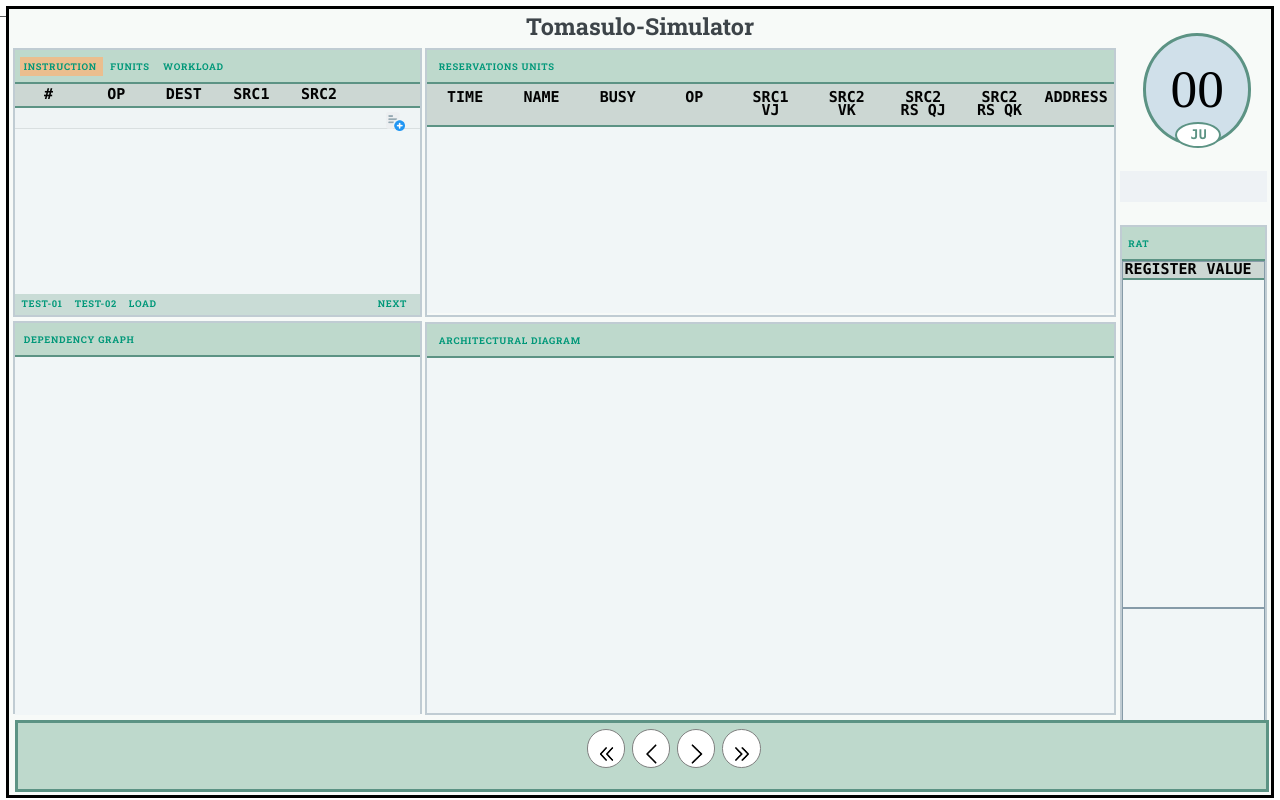
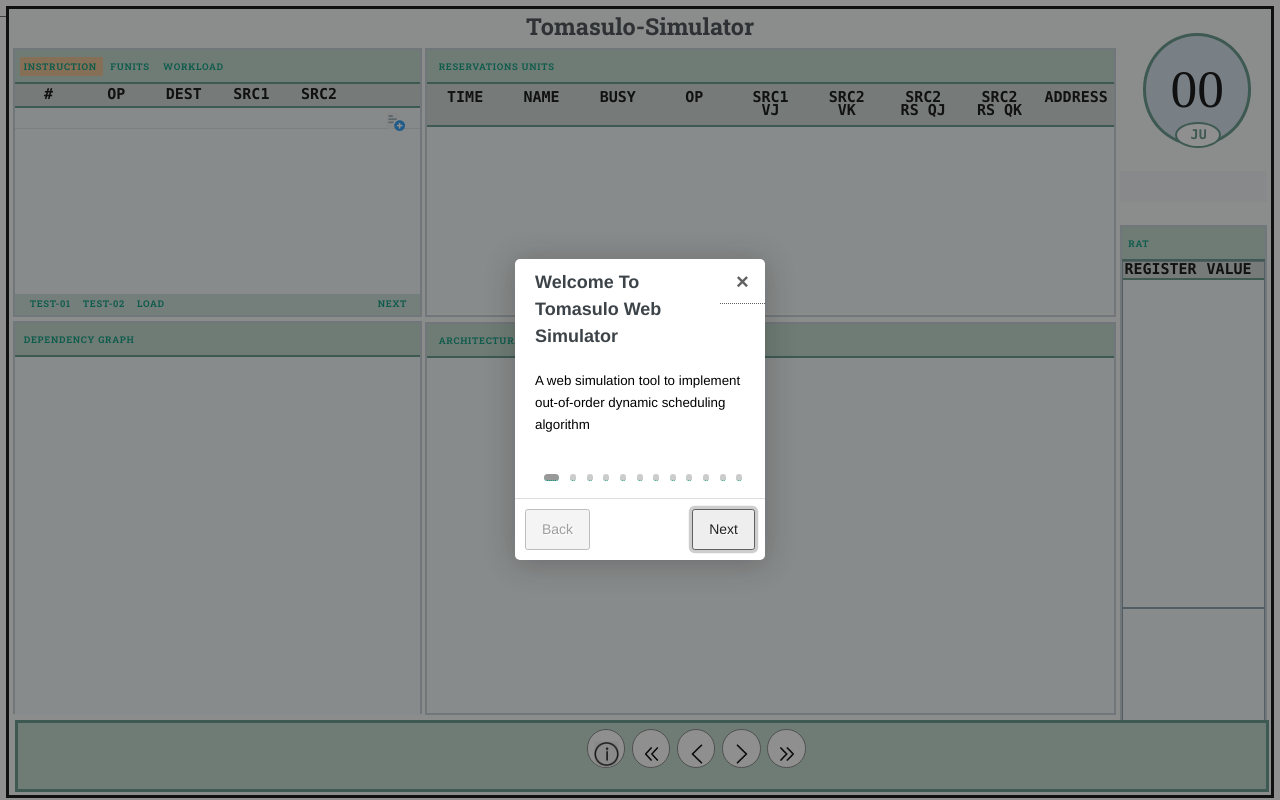
Before and after one commit to pc2/Tomasulo-Web-Simulator, a plain HTML site: page index.html in a window 1280 px wide. Both pictures are taken after a click on the button 605 px from the left and 748 px from the top of the page. Drawn offline with Linux system fonts and the light colour scheme.

Commit message:
added intro icon and activatation

```diff
--- a/index.html
+++ b/index.html
@@ -331,6 +331,9 @@
 
             <div id="ftrContainer" class="cFooterContainer">
                 <div id="actionButtonGroup" class="cActionButtonGroup">
+                    <button type="button" id='intro' class="cActionBtn" onclick="ActivateIntro()">
+                        <img src="resources/images/icons/intro.png">
+                    </button>
                     <button type="button" id='stepBack' class="cActionBtn" onclick="executeStepBy(1)">
                         <img src="resources/images/icons/icons8-double-left-48.png">
                     </button>
@@ -371,7 +374,8 @@
             showCycleSelection();
         }
 
-        introJs().setOptions({
+        function ActivateIntro(){
+            introJs().setOptions({
             steps: [
                 {
                     title: 'Welcome To Tomasulo Web Simulator',
@@ -444,8 +448,10 @@
                     intro: 'Register address table; value denotes which FU will write to which register ',
                     position: 'left'
                 },]
-        });//.start();
+        }).start();
 
+
+        }
 
 
         function addLevelOption(id) {
--- a/resources/css/inputWindow.css
+++ b/resources/css/inputWindow.css
@@ -31,7 +31,7 @@
 
 .cLeftInputButton {
     position: relative;
-    left: -10%;
+    left: -8%;
 }
 
 .cInstructionActionButton {
```
Also changed, not shown: resources/images/icons/intro.png (added).
